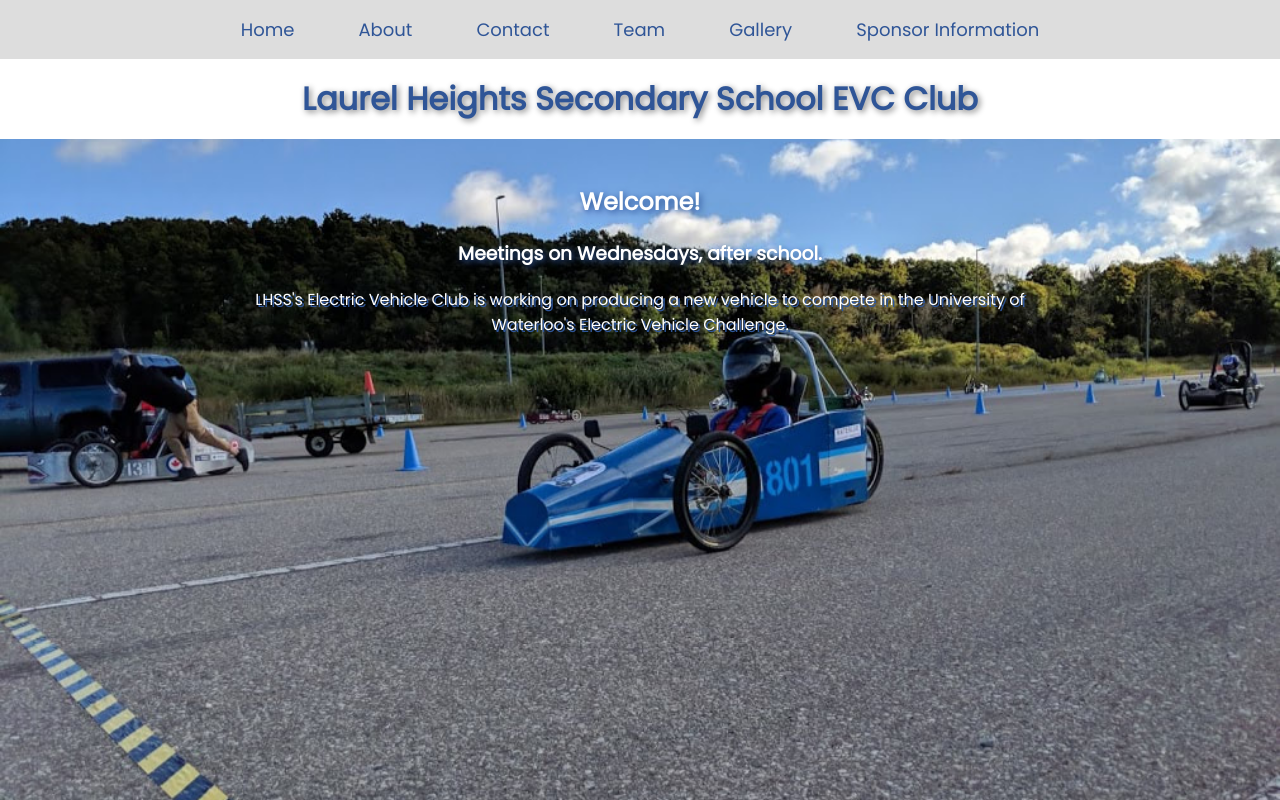
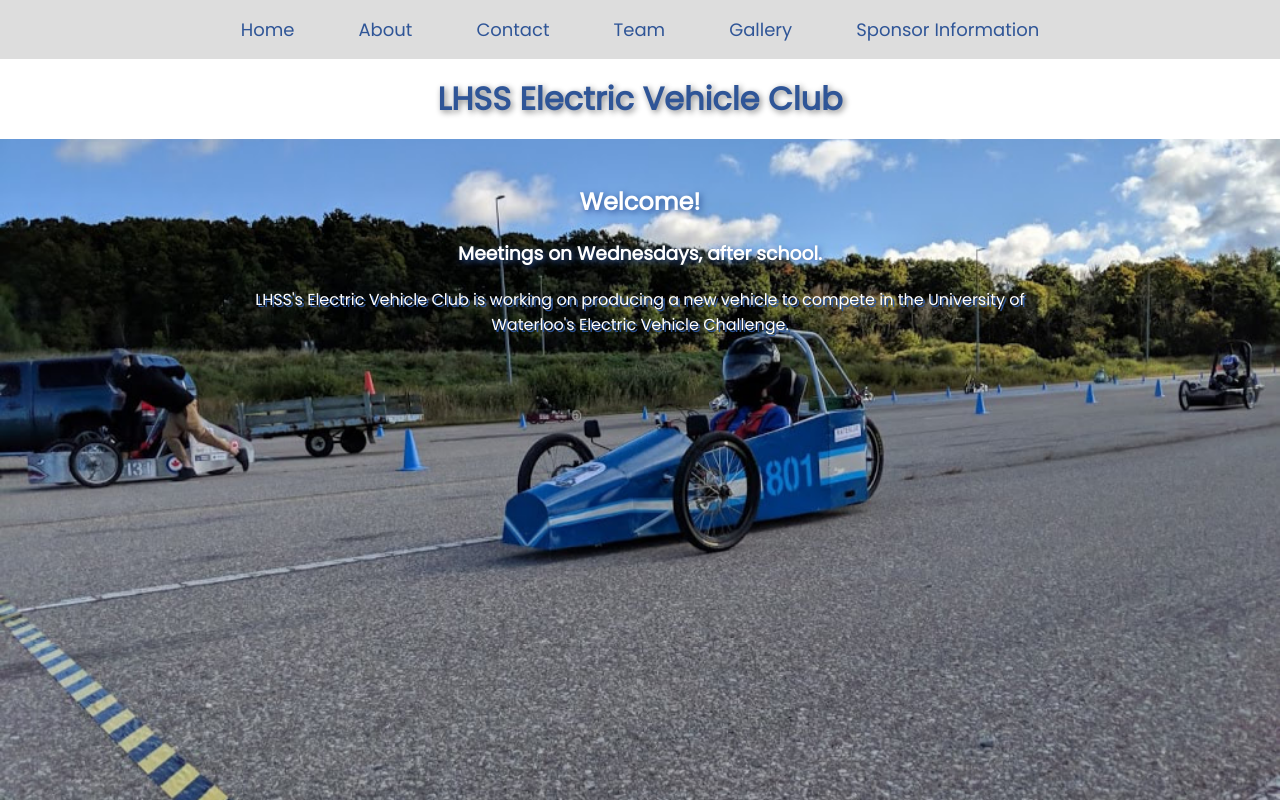
Before and after one commit to LHSSEVC/lhssevc.github.io, a React (Create React App) app: page / in a window 1280 px wide. Built offline with nearby package versions, Linux system fonts and the light colour scheme.

Commit message:
Update Home.tsx

```diff
--- a/src/Pages/Home.tsx
+++ b/src/Pages/Home.tsx
@@ -6,7 +6,7 @@
     <div>
       <img src='../../1.jpg' alt='img1.jpg'></img>
       <div className='title'>
-        <h1>Laurel Heights Secondary School EVC Club</h1>
+        <h1>LHSS Electric Vehicle Club</h1>
       </div>
       <br/>
       <div className='content'>
```
